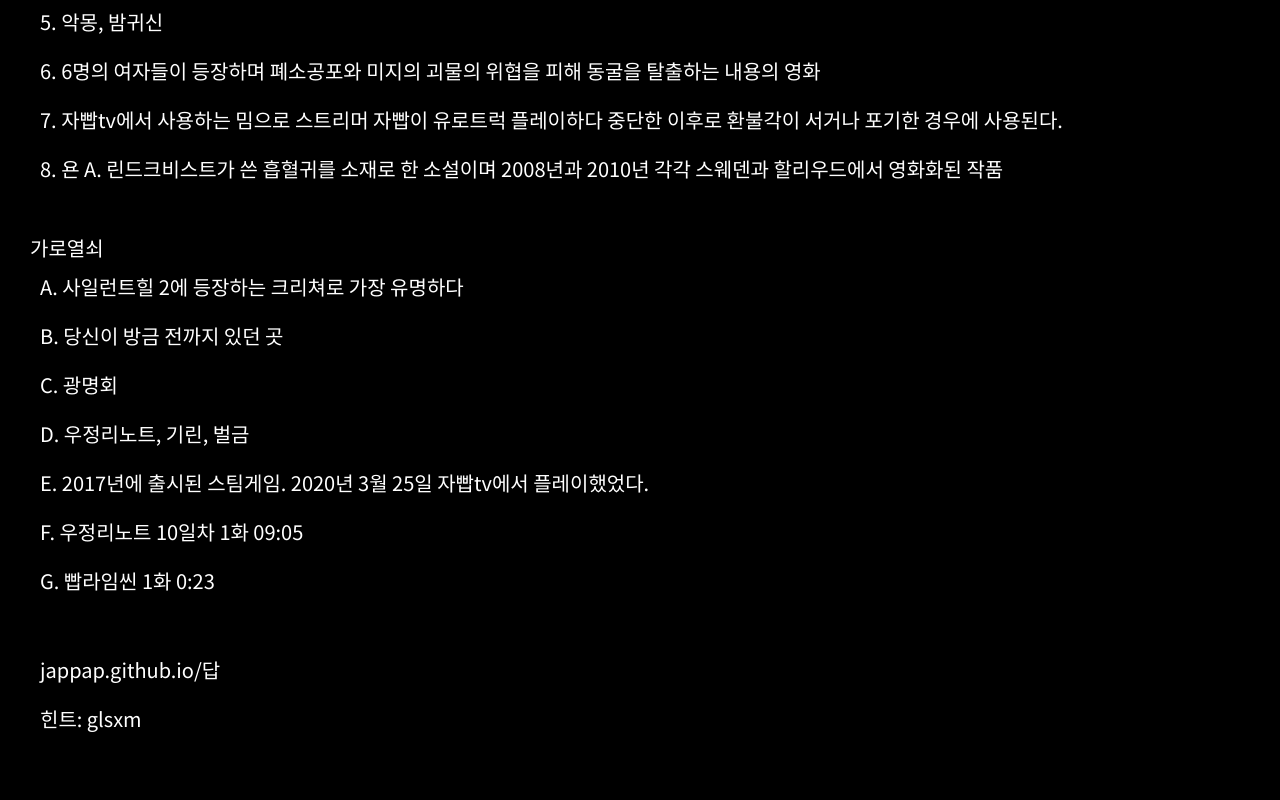
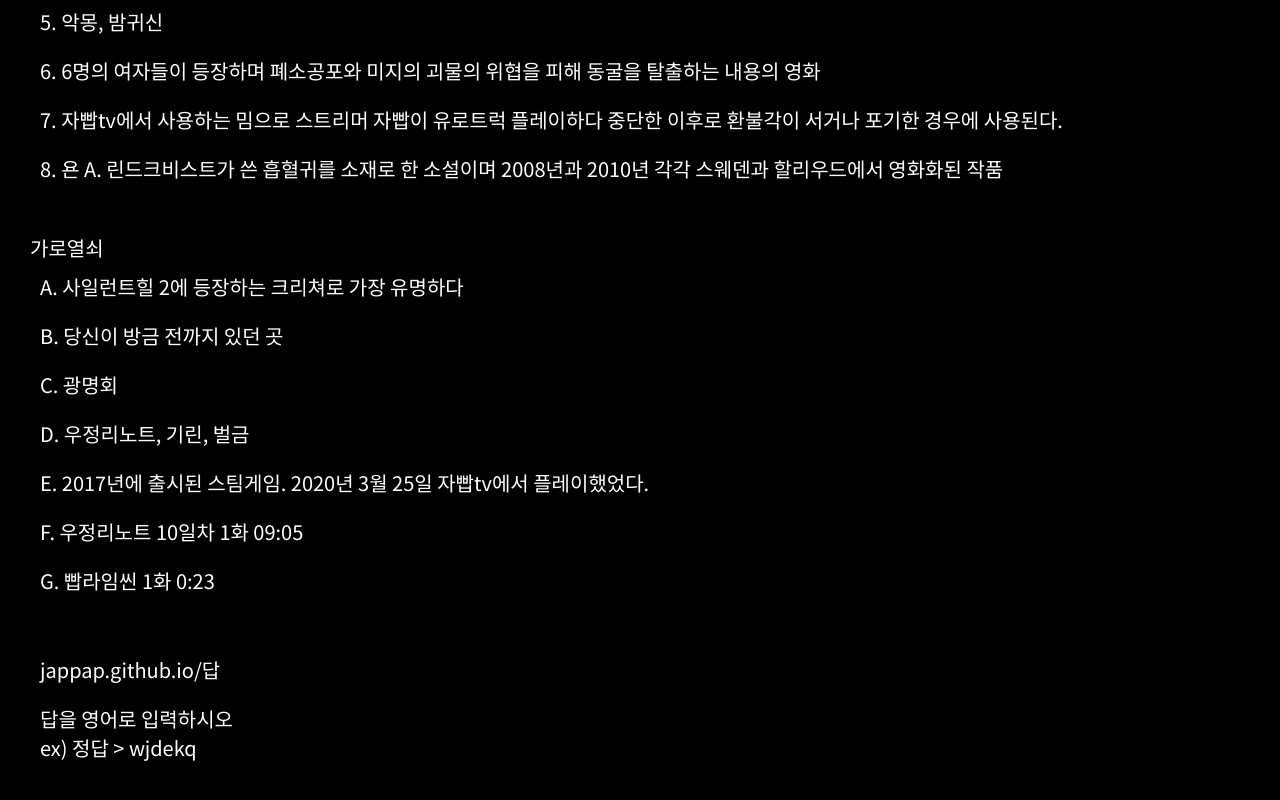
Before and after one commit to Jappap/comeon, a plain HTML site: page index.html in a window 1280 px wide. Shown: the part 1113-1913 px from the top of the page. Drawn offline with Linux system fonts and the light colour scheme.

Commit message:
Edit hint

```diff
--- a/index.html
+++ b/index.html
@@ -162,7 +162,7 @@
     </div>
     <div class="outer">
         <div>jappap.github.io/답</div>
-        <div>힌트: glsxm</div>
+        <div>답을 영어로 입력하시오<br/>ex) 정답 > wjdekq</div>
     </div>
     <br/><br/><br/>
     <br/><br/><br/>
```
